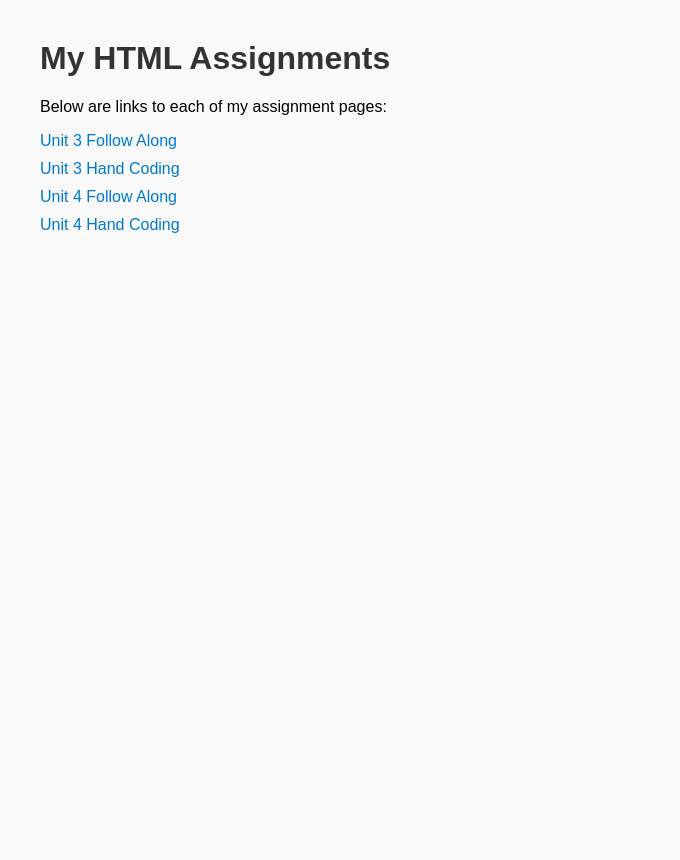
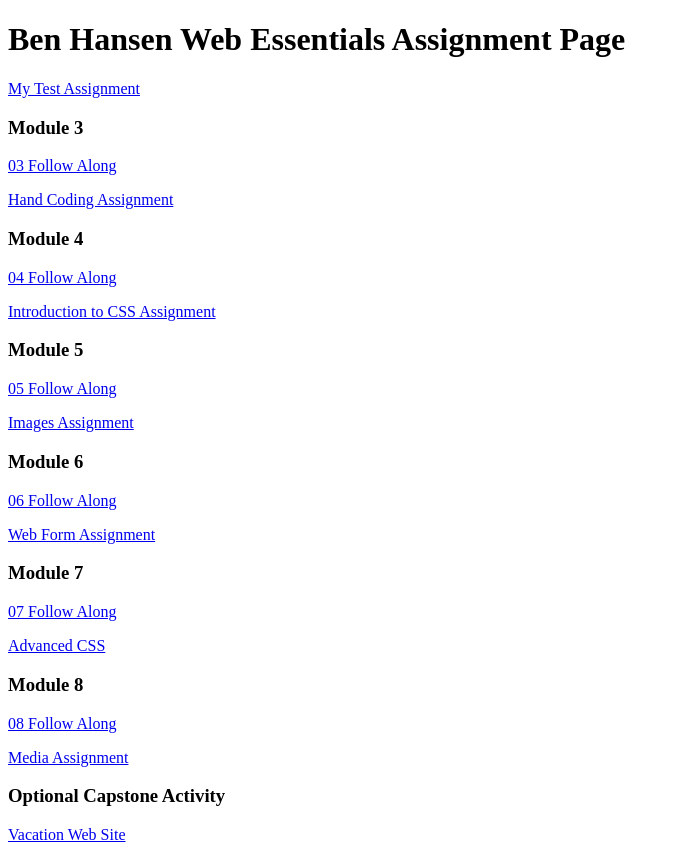
Before and after one commit to SCTurtlepants/dwdd1600, a plain HTML site: page index.html in a window 1280 px wide. Shown: the whole page, without its empty margins (0-680 px from the left). Before the commit the page ends 800 px from the top, so only its background shows below. Drawn offline with Linux system fonts and the light colour scheme.

Commit message:
Update index.html

```diff
--- a/index.html
+++ b/index.html
@@ -1,44 +1,39 @@
 <!DOCTYPE html>
 <html lang="en">
-<head>
-    <meta charset="UTF-8">
-    <title>My HTML Class Homepage</title>
-    <style>
-        body {
-            font-family: Arial, sans-serif;
-            margin: 40px;
-            background-color: #f9f9f9;
-        }
-        h1 {
-            color: #333;
-        }
-        ul {
-            list-style: none;
-            padding: 0;
-        }
-        li {
-            margin: 10px 0;
-        }
-        a {
-            text-decoration: none;
-            color: #007acc;
-        }
-        a:hover {
-            text-decoration: underline;
-        }
-    </style>
-</head>
-<body>
+	<head>
+		<meta charset="UTF-8">
+		<meta name="viewport" content="width=device-width, initial-scale=1.0">
+		<title>dwdd 1600 assignment list page</title>
+	</head>
+	<body>
+		<h1>Ben Hansen Web Essentials Assignment Page</h1>
+		<p><a href="01test">My Test Assignment</a></p>
 
-    <h1>My HTML Assignments</h1>
-    <p>Below are links to each of my assignment pages:</p>
+		<h3>Module 3</h3>
+		<p><a href="03follow-along">03 Follow Along</a></p>
+		<p><a href="03hand-coding">Hand Coding Assignment</a></p>
 
-    <ul>
-        <li><a href="https://scturtlepants.github.io/03follow-along/" target="_blank">Unit 3 Follow Along</a></li>
-        <li><a href="https://scturtlepants.github.io/03hand-coding/" target="_blank">Unit 3 Hand Coding</a></li>
-        <li><a href="https://scturtlepants.github.io/04follow-along/" target="_blank">Unit 4 Follow Along</a></li>
-        <li><a href="https://scturtlepants.github.io/04hand-coding/" target="_blank">Unit 4 Hand Coding</a></li>
-    </ul>
+		<h3>Module 4</h3>
+		<p><a href="04follow-along">04 Follow Along</a></p>
+		<p><a href="04intro-css">Introduction to CSS Assignment</a></p>
 
-</body>
+		<h3>Module 5</h3>
+		<p><a href="05follow-along">05 Follow Along</a></p>
+		<p><a href="05images">Images Assignment</a></p>
+
+		<h3>Module 6</h3>
+		<p><a href="06follow-along">06 Follow Along</a></p>
+		<p><a href="06form">Web Form Assignment</a></p>
+
+		<h3>Module 7</h3>
+		<p><a href="07follow-along">07 Follow Along</a></p>
+		<p><a href="07advanced-css">Advanced CSS</a></p>
+
+		<h3>Module 8</h3>
+		<p><a href="08follow-along">08 Follow Along</a></p>
+		<p><a href="08media">Media Assignment</a></p>
+
+		<h3>Optional Capstone Activity</h3>
+		<p><a href="vacation">Vacation Web Site</a></p>
+	</body>
 </html>
```
